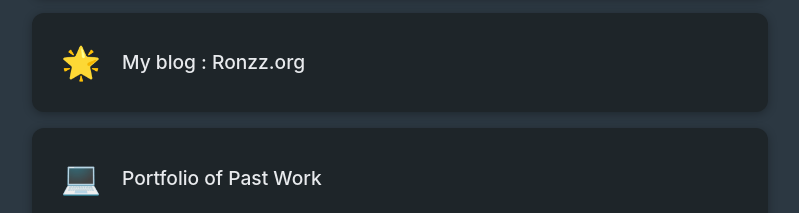
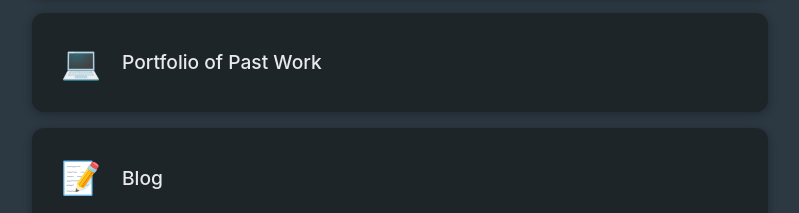
Before and after one commit to Ron-RONZZ-org/ronPortfolio, an Astro site: page / in a window 1280 px wide. Shown: the part 739-952 px from the top of the page, without its empty margins (240-1039 px from the left). Built offline with nearby package versions, Linux system fonts and the light colour scheme; Astro itself is replaced by a stand-in of ours.

Commit message:
chore: remove inactive ronzz.org link card

```diff
--- a/src/pages/index.astro
+++ b/src/pages/index.astro
@@ -27,11 +27,6 @@ import Base from '../layouts/Base.astro';
         <span class="link-text" data-i18n="contact_link">Reach out to me</span>
       </a>
 
-      <a href="https://ronzz.org/" class="link-card" target="_blank" rel="noopener">
-        <span class="link-icon">🌟</span>
-        <span class="link-text" data-i18n="blog_link">My blog : Ronzz.org</span>
-      </a>
-
       <a href="https://cdn.ronzz.org/ronzz/rong-porfolio.html" class="link-card" target="_blank" rel="noopener">
         <span class="link-icon">💻</span>
         <span class="link-text" data-i18n="past_work">Portfolio of Past Work</span>
```
